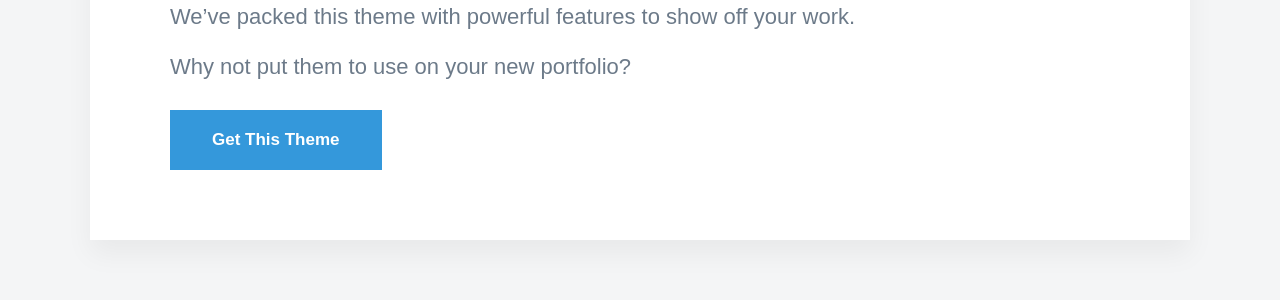
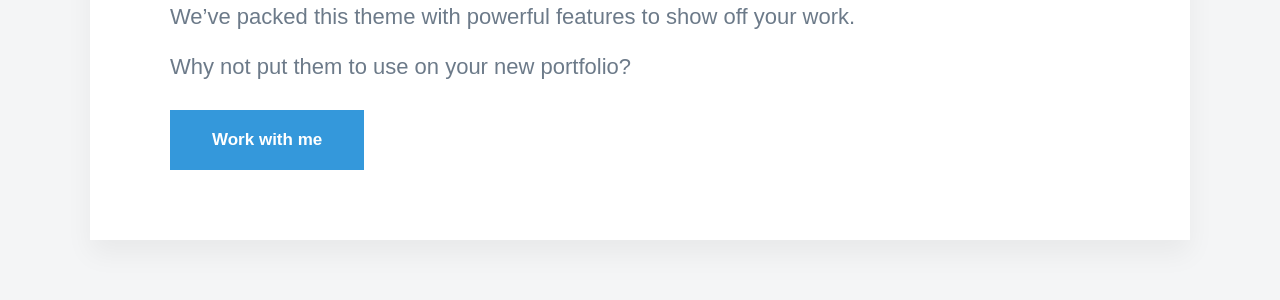
Before and after one commit to ScottON/ScottON, a Jekyll site: the page built from _projects/2021-05-12-amazon-tension.md, in a window 1280 px wide and 900 px high, scrolled down 4805 px. Shown: the part 362-662 px from the top of the window. Built offline with Jekyll 4.4.1, drawn with Linux system fonts in a browser that asks for light colours; nearby versions of some CDN libraries; some web fonts are replaced.

Commit message:
Update 2021-05-12-amazon-tension.md

```diff
--- a/_projects/2021-05-12-amazon-tension.md
+++ b/_projects/2021-05-12-amazon-tension.md
@@ -74,4 +74,4 @@ We've packed this theme with powerful features to show off your work.
 
 Why not put them to use on your new portfolio?
 
-<a href="https://jekyllthemes.io/theme/personal-website-jekyll-theme" class="button button--large">Get This Theme</a>
+<a href="https://scott-oneill.co.uk/contact" class="button button--large">Work with me</a>
```
